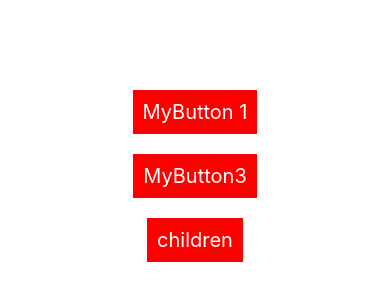
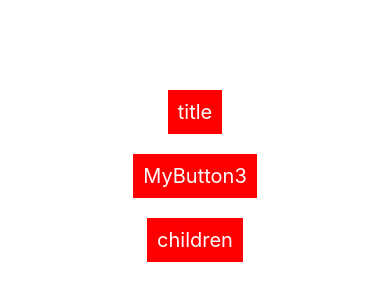
Before and after one commit to corn1200/my-first-expo, a React Native app: screen / in a window 390 px wide. Shown: the part 246-546 px from the top of the page. Built offline with nearby package versions, Linux system fonts and the light colour scheme.

Commit message:
생성자에서 기본 값을 지정하여 값이 없을 때 기본값을 사용하도록 한다

```diff
--- a/src/App.js
+++ b/src/App.js
@@ -6,7 +6,7 @@ import MyButton from './MyButton';
 export default function App() {
     return (
         <View style={styles.container}>
-            <MyButton title="MyButton 1" onPress={() => alert("1")} />
+            <MyButton />
             <MyButton title="MyButton 2" onPress={() => alert("2")}>
                 MyButton3
             </MyButton>
--- a/src/MyButton.js
+++ b/src/MyButton.js
@@ -4,15 +4,16 @@ import { TouchableOpacity, View, Text } from "react-native";
 
 // 함수 컴포넌트 생성
 // 부모(props)의 클릭(onPress)과 텍스트 이름(title)을 지정한다
-const MyButton = props => {
+// 생성자에서 기본 값 지정
+const MyButton = ({ title = "title", onPress = () => { }, children }) => {
     return (
         <TouchableOpacity
-            onPress={props.onPress}
+            onPress={onPress}
             pressRetentionOffset={{ bottom: 10, top: 10, left: 10, right: 10 }}
         >
             <View style={{ backgroundColor: 'red', padding: 10, margin: 10 }}>
                 <Text style={{ fontSize: 20, color: 'white' }}>
-                    {props.children || props.title}
+                    {children || title}
                 </Text>
             </View>
         </TouchableOpacity>
```
